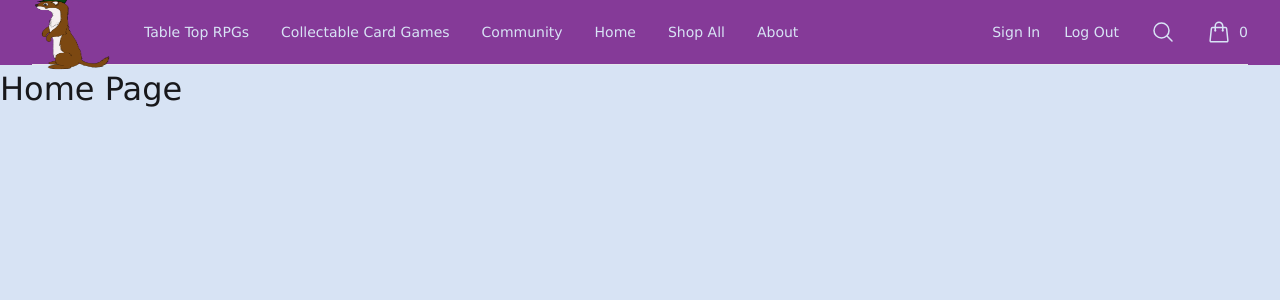
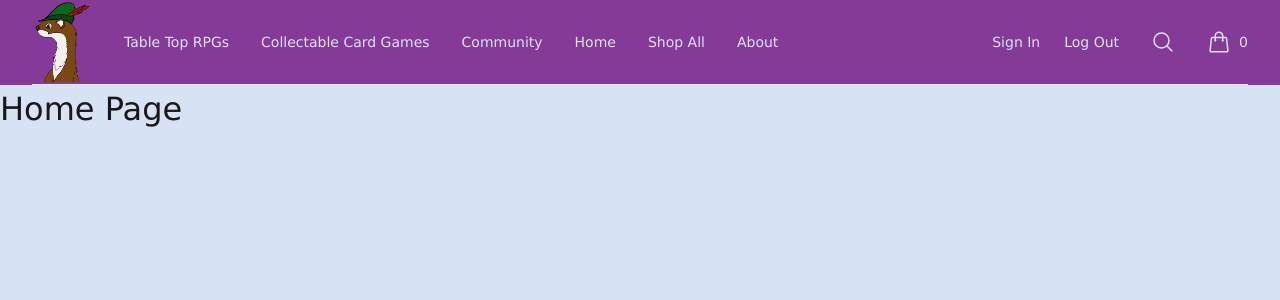
Before and after one commit to CEBlank/weaselgames, a React (Vite) app in the folder weasel-games-app/: page / in a window 1280 px wide. Shown: the top 300 px of the page. Built offline with nearby package versions, Linux system fonts and the light colour scheme.

Commit message:
logo tweaks login tweaks

```diff
--- a/weasel-games-app/src/Nav.tsx
+++ b/weasel-games-app/src/Nav.tsx
@@ -280,7 +280,7 @@ const Nav = () => {
 
       <nav aria-label='Top' className='mx-auto max-w-7xl px-4 sm:px-6 lg:px-8' >
         <div className="border-b border-gray-200">
-          <div className="flex h-16 items-center">
+          <div className="flex h-21 items-center">
             <button
               type="button"
               onClick={() => setOpen(true)}
@@ -297,8 +297,8 @@ const Nav = () => {
                 <span className="sr-only">Weasel Games</span>
                 <img
                   alt="Weasel Games"
-                  src={"weaselArcher.png"}
-                  className="w-20 h-20"
+                  src={"weaselArcherHead.png"}
+                  className="w-15 h-20"
                 />
               </a>
             </div>
```
Also changed, not shown: weasel-games-app/public/weaselArcherHead.png (added).
